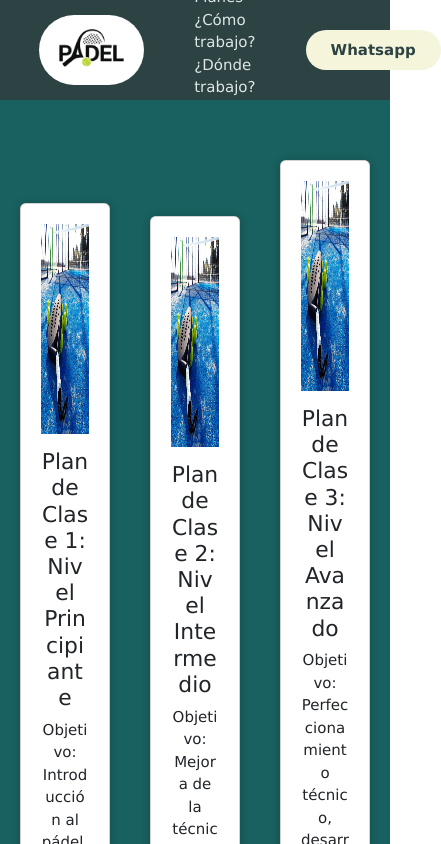
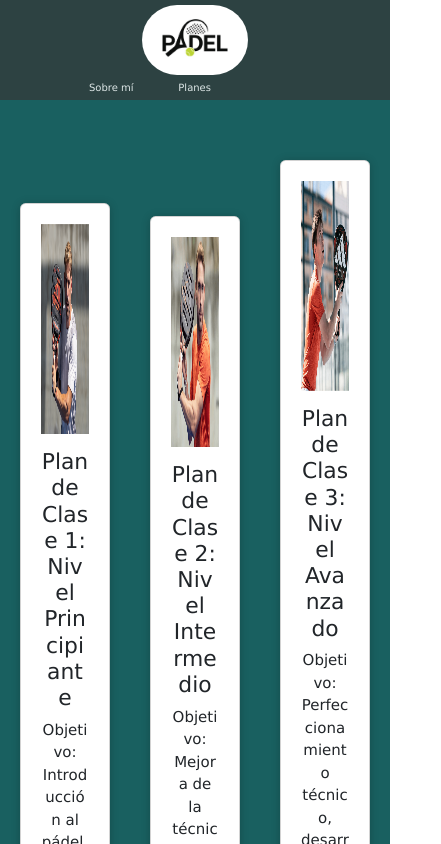
Before and after one commit to goncebatleandro/Pre-entrega3, a plain HTML site: page html/planes.html in a window 390 px wide. Shown: the top 844 px of the page, 441 px wide, since content can reach past the window. Drawn offline with nearby package versions, Linux system fonts and the light colour scheme.

Commit message:
QUINTA ACT

```diff
--- a/css/styles.css
+++ b/css/styles.css
@@ -87,9 +87,6 @@ body{
     flex-direction: column;
     justify-content: center;
     align-items: center;
-    background-size: cover;
-    background-position: center center;
-    background-repeat: no-repeat;
 }
 
 .btnmain{
@@ -277,3 +274,16 @@ body{
 }
 
 /*  FIN DEL FOOTER */
+
+/* CELULAR */
+@media (max-width: 1177px) {
+    .header{
+        flex-direction: column;
+        align-items: center;
+    }
+
+    a{
+        font-size: 10px;
+    }
+}
+/* FIN DEL CELULAR */
--- a/html/planes.html
+++ b/html/planes.html
@@ -34,7 +34,7 @@
             <div class="contenedorplanes">
                     <div class="card">
                         <figure>
-                            <img src="../img/card1.jpg" alt="">
+                            <img src="../img/plan1.png" alt="">
                         </figure>
                         <div class="contplanes">
                         <h3>Plan de Clase 1: Nivel Principiante</h3>
@@ -45,7 +45,7 @@
                     </div>
                     <div class="card">
                         <figure>
-                            <img src="../img/card1.jpg" alt="">
+                            <img src="../img/plan2.png" alt="">
                         </figure>
                         <div class="contplanes">
                         <h3>Plan de Clase 2: Nivel Intermedio</h3>
@@ -56,7 +56,7 @@
                 </div>
                 <div class="card">
                         <figure>
-                            <img src="../img/card1.jpg" alt="">
+                            <img src="../img/plan3.png" alt="">
                         </figure>
                         <div class="contplanes">
                         <h3>Plan de Clase 3: Nivel Avanzado</h3>
```
Also changed, not shown: index.html (+9 -1 lines), img/plan1.png (added), img/plan2.png (added), img/plan3.png (added).
